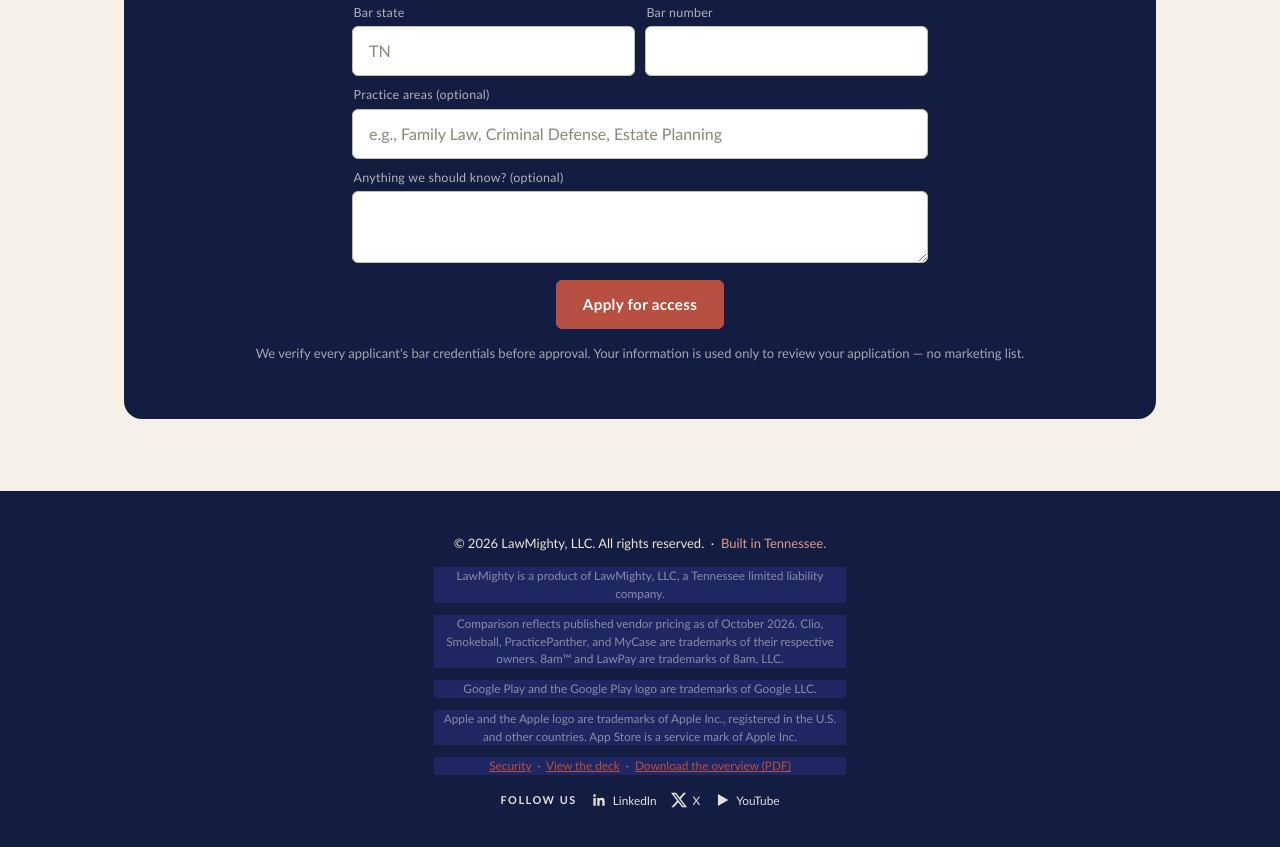
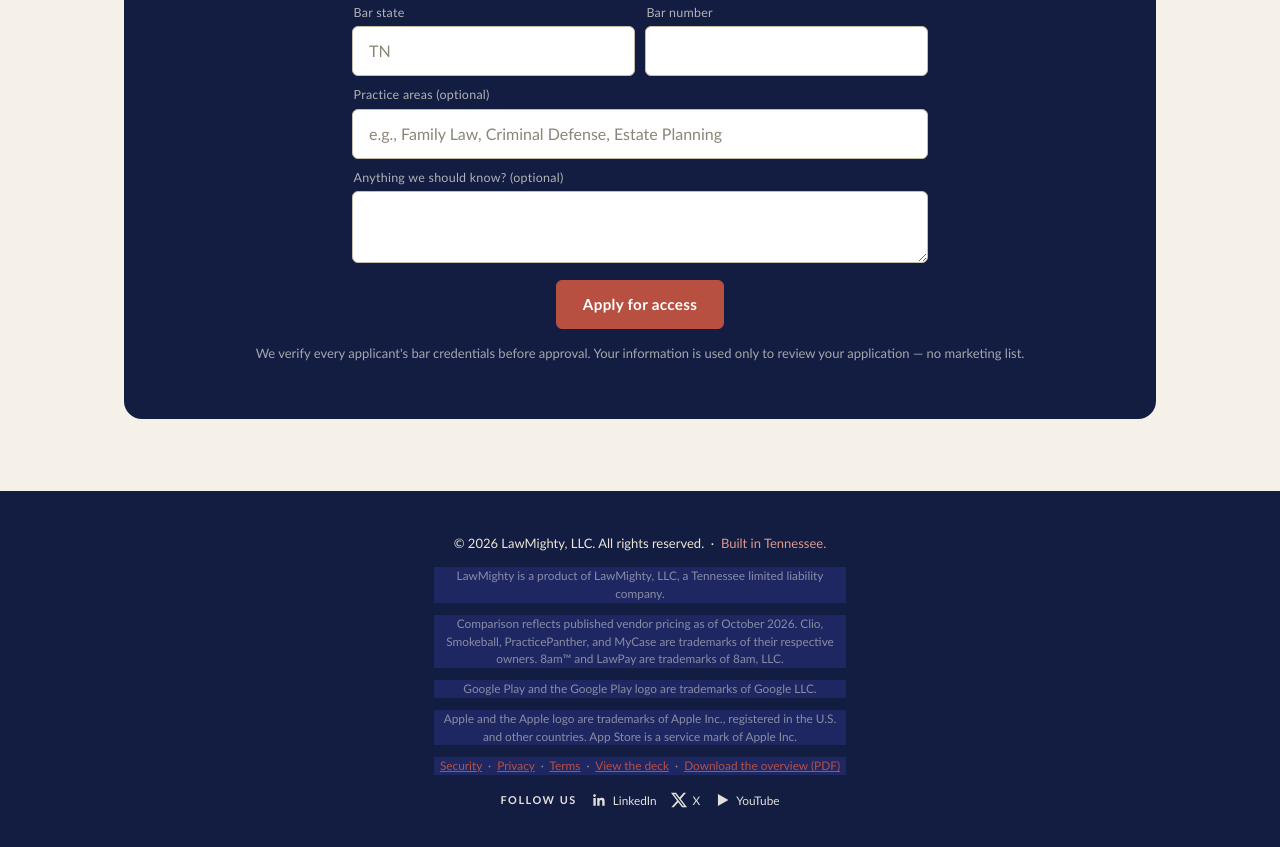
Before and after one commit to hanzeliklaw/lawmighty-marketing, a plain HTML site: page index.html in a window 1280 px wide. Shown: the part 9323-10170 px from the top of the page. Drawn offline with Linux system fonts and the light colour scheme.

Commit message:
Redirect /privacy and /terms to the app legal pages. (#9)
Add Netlify 301s so the Google OAuth consent-screen URLs reach the live app privacy policy and terms, and link Privacy and Terms from the homepage and security footers.

Co-authored-by: Cursor Agent <cursoragent@cursor.com>

```diff
--- a/index.html
+++ b/index.html
@@ -1,3 +1,4 @@
+<!-- privacy + terms (Nov 22): footer links to /privacy and /terms; Netlify 301 redirects send those URLs to the app legal pages so the Google OAuth consent-screen URLs reach https://app.lawmighty.com/privacy and https://app.lawmighty.com/terms — delivered 2026-11-22 -->
 <!-- in-app LawPay (Nov 9): mobile invoice payment is in the app through LawPay secure fields, card or bank (eCheck), including a chosen saved card or bank account. Autopay is claimed for a saved card or bank account. Partner kicker unchanged. 8am approved this wording on Nov 10, 2026. — delivered 2026-11-09 -->
 <!-- e-sign + MightyExchange + LawMighty brand (Nov 9): native e-signature is shipped (drawn signature, typed fallback, web portal and mobile app, signing record embedded on the certificate page); comparison cell roadmap → check; the still-building e-sign bullet moves to wins. MightyExchange™ document sharing between firms is live in a first version; the integration-marketplace row stays in development for third-party software. Visible Lawmighty → LawMighty. LawPay wording unchanged. — delivered 2026-11-09 -->
 <!-- follow us cream (Nov 2): footer social icons and labels are rgba(245,241,232) with no plate, border, background, padding, radius, or shadow; hover fades; keyboard focus uses a cream outline — delivered 2026-11-02 -->
@@ -778,7 +779,7 @@
     <p class="disc">Comparison reflects published vendor pricing as of October 2026. Clio, Smokeball, PracticePanther, and MyCase are trademarks of their respective owners. 8am&trade; and LawPay are trademarks of 8am, LLC.</p>
     <p class="disc">Google Play and the Google Play logo are trademarks of Google LLC.</p>
     <p class="disc">Apple and the Apple logo are trademarks of Apple Inc., registered in the U.S. and other countries. App Store is a service mark of Apple Inc.</p>
-    <p class="disc"><a href="/security/" style="color:var(--terra);">Security</a> &nbsp;&middot;&nbsp; <a href="/deck/" style="color:var(--terra);">View the deck</a> &nbsp;&middot;&nbsp; <a href="/LawMighty-Overview.pdf" style="color:var(--terra);">Download the overview (PDF)</a></p>
+    <p class="disc"><a href="/security/" style="color:var(--terra);">Security</a> &nbsp;&middot;&nbsp; <a href="/privacy" style="color:var(--terra);">Privacy</a> &nbsp;&middot;&nbsp; <a href="/terms" style="color:var(--terra);">Terms</a> &nbsp;&middot;&nbsp; <a href="/deck/" style="color:var(--terra);">View the deck</a> &nbsp;&middot;&nbsp; <a href="/LawMighty-Overview.pdf" style="color:var(--terra);">Download the overview (PDF)</a></p>
     <p class="follow">
       <span class="follow-label">Follow us</span>
       <a href="https://www.linkedin.com/company/lawmighty" target="_blank" rel="noopener" aria-label="Follow us on LinkedIn"><svg viewBox="0 0 24 24" aria-hidden="true" focusable="false"><path d="M20.447 20.452h-3.554v-5.569c0-1.328-.027-3.037-1.852-3.037-1.853 0-2.136 1.445-2.136 2.939v5.667H9.351V9h3.414v1.561h.046c.477-.9 1.637-1.85 3.37-1.85 3.601 0 4.267 2.37 4.267 5.455v6.286zM5.337 7.433c-1.144 0-2.063-.926-2.063-2.065 0-1.138.92-2.063 2.063-2.063 1.14 0 2.064.925 2.064 2.063 0 1.139-.925 2.065-2.064 2.065zm1.782 13.019H3.555V9h3.564v11.452z"/></svg>LinkedIn</a>
```
Also changed, not shown: security/index.html (+2 -1 lines), 1 other file.
